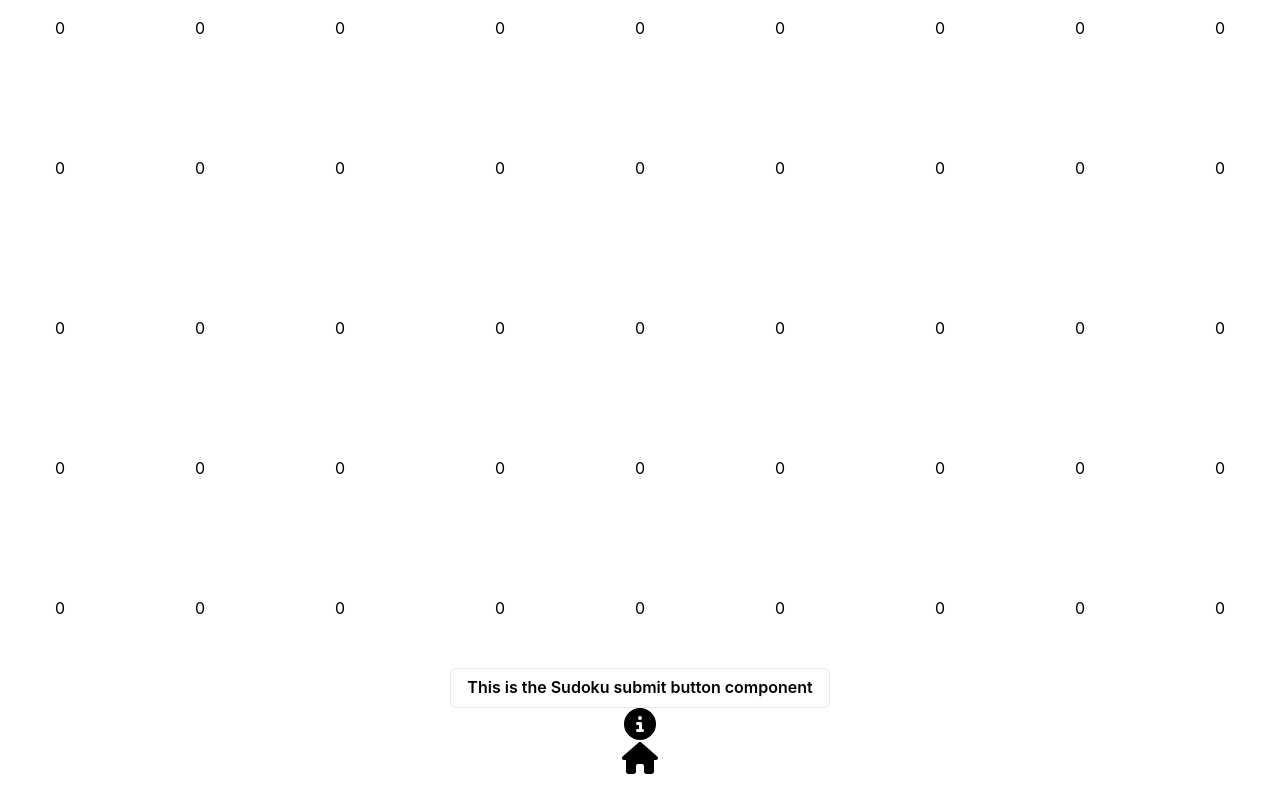
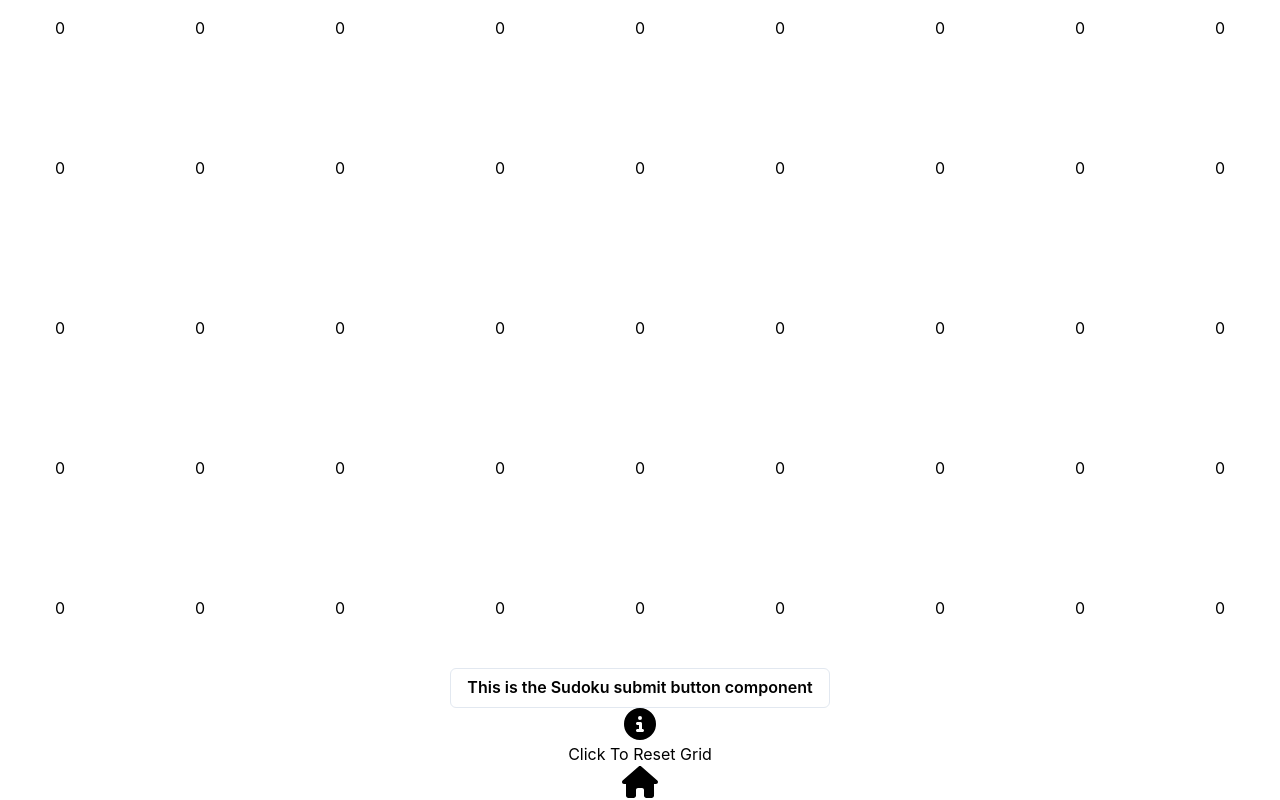
Before and after one commit to AalimCoding/AalimCoding.github.io, a React (Create React App) app: page /#/SudokuSolver in a window 1280 px wide. Shown: the part 798-1598 px from the top of the page. Before the commit the page ends 1574 px from the top, so only its background shows below. Built offline with nearby package versions, Linux system fonts and the light colour scheme.

Commit message:
Added reset Sudoku grid button.

```diff
--- a/src/SudokuGrid.js
+++ b/src/SudokuGrid.js
@@ -370,6 +370,23 @@ function SudokuGrid() {
       <SudokuInfo showInfo={showInfo} />
 
 
+
+      <Box onClick={() => {
+                    setSudokuValues([
+                      [0,0,0,0,0,0,0,0,0],
+                      [0,0,0,0,0,0,0,0,0],
+                      [0,0,0,0,0,0,0,0,0],
+                      [0,0,0,0,0,0,0,0,0],
+                      [0,0,0,0,0,0,0,0,0],
+                      [0,0,0,0,0,0,0,0,0],
+                      [0,0,0,0,0,0,0,0,0],
+                      [0,0,0,0,0,0,0,0,0],
+                      [0,0,0,0,0,0,0,0,0]
+                    ])
+                }}>
+
+                Click To Reset Grid</Box>
+
     </div>
   );
 }
```
